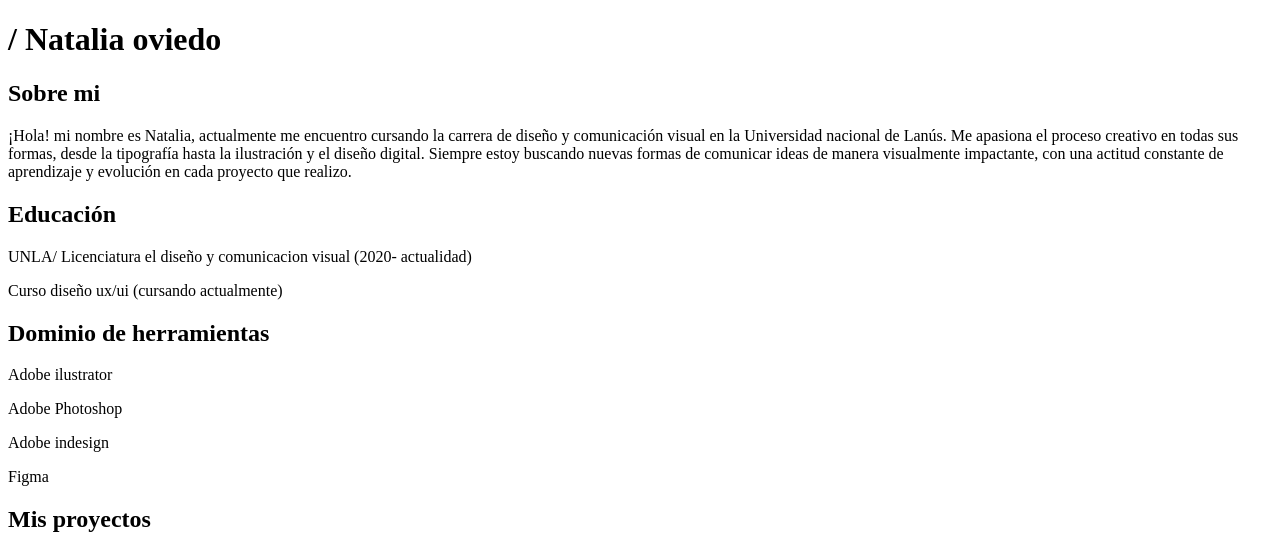
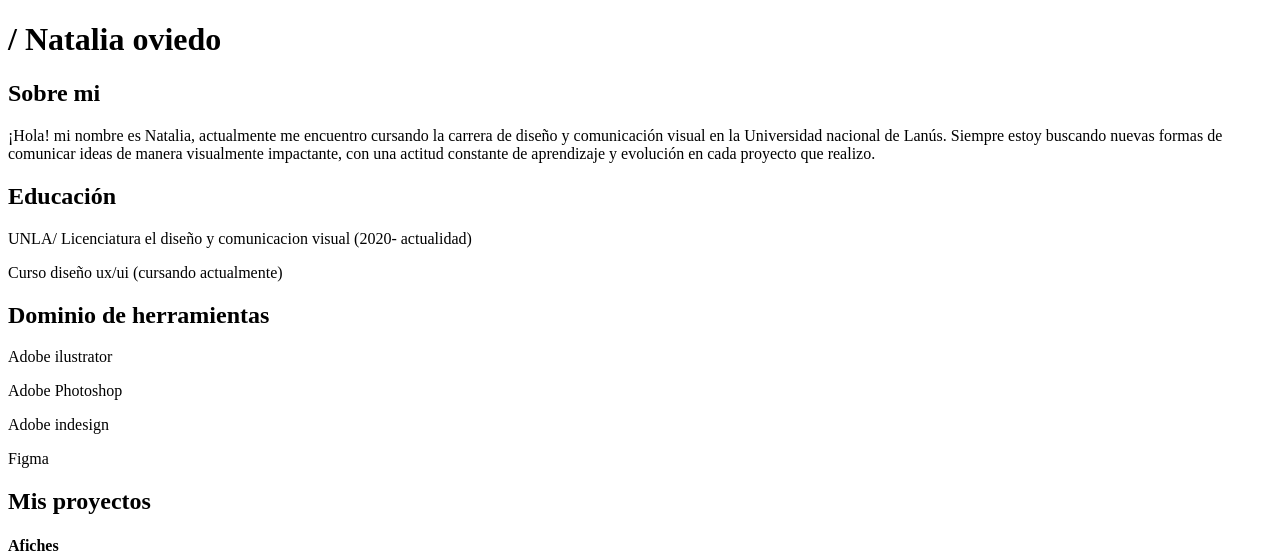
Before and after one commit to Natiioviedo22/Natalia_Oviedo_cv, a plain HTML site: page index.html in a window 1280 px wide. Shown: the top 552 px of the page. Drawn offline with Linux system fonts and the light colour scheme.

Commit message:
Actualizacion nueva

```diff
--- a/index.html
+++ b/index.html
@@ -12,7 +12,7 @@
         <main>
             <section>
                 <h2>Sobre mi</h2>
-                <p>¡Hola! mi nombre es Natalia, actualmente me encuentro cursando la carrera de diseño y comunicación visual en la Universidad nacional de Lanús. Me apasiona el proceso creativo en todas sus formas, desde la tipografía hasta la ilustración y el diseño digital. Siempre estoy buscando nuevas formas de comunicar ideas de manera visualmente impactante, con una actitud constante de aprendizaje y evolución en cada proyecto que realizo.</p>
+                <p>¡Hola! mi nombre es Natalia, actualmente me encuentro cursando la carrera de diseño y comunicación visual en la Universidad nacional de Lanús. Siempre estoy buscando nuevas formas de comunicar ideas de manera visualmente impactante, con una actitud constante de aprendizaje y evolución en cada proyecto que realizo.</p>
             </section>
             <section>
                 <h2>Educación</h2>
```
